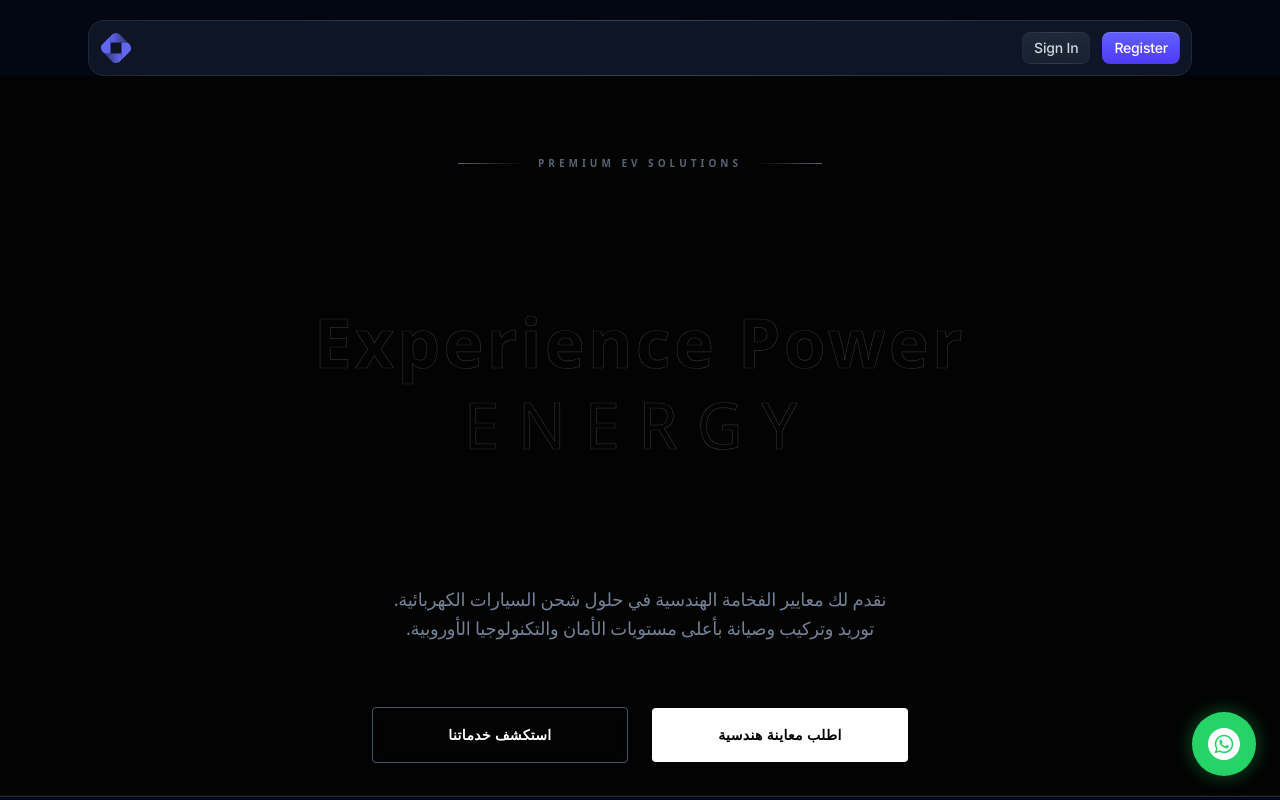
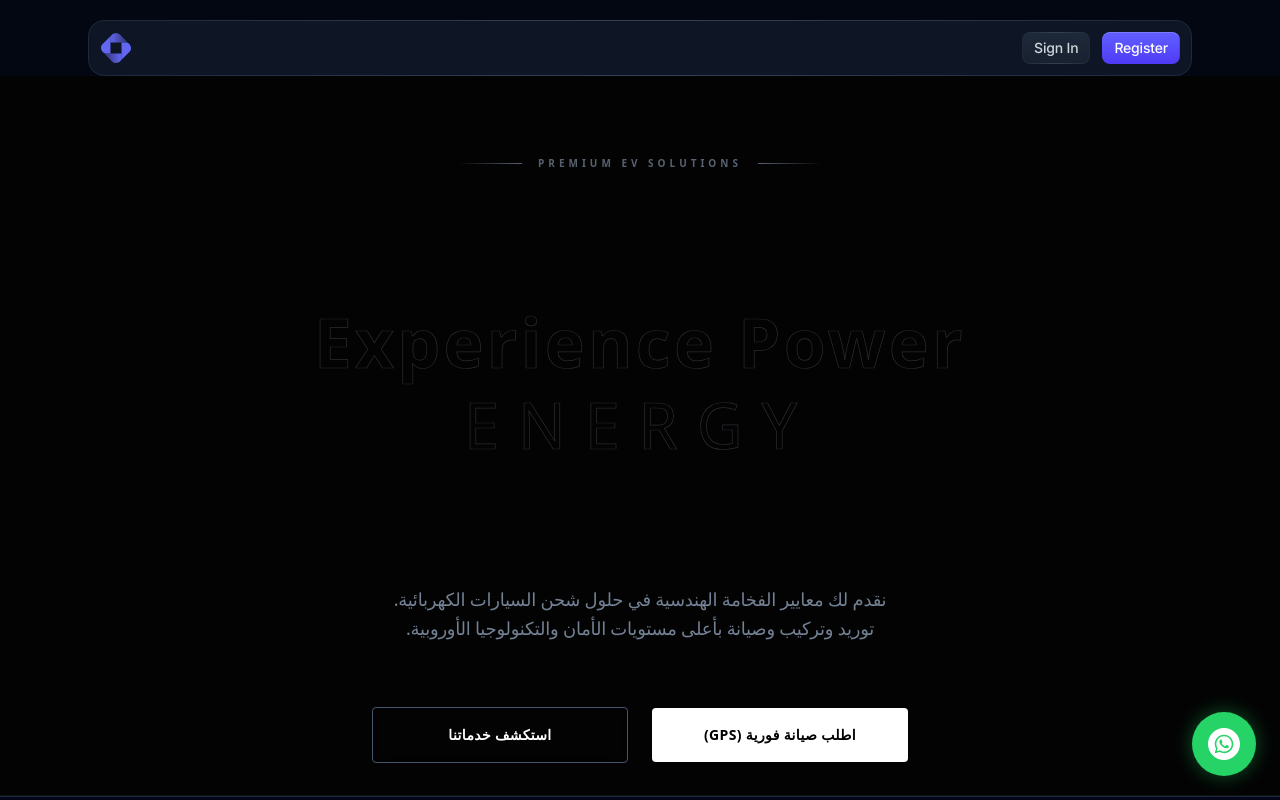
Before and after one commit to adelali58/epe-website, a Next.js app: page / in a window 1280 px wide. Shown: the top 800 px of the page. Built offline with nearby package versions, Linux system fonts and the light colour scheme.

Commit message:
Add final GPS to Email feature

```diff
--- a/components/hero-home.tsx
+++ b/components/hero-home.tsx
@@ -1,22 +1,63 @@
 "use client";
-import React from 'react';
+import React, { useState } from 'react';
 import AnimatedLogo from './animated-logo';
+import emailjs from '@emailjs/browser';
 
 export default function HeroHome() {
+  const [loading, setLoading] = useState(false);
+
+  const handleMaintenanceRequest = async () => {
+    setLoading(true);
+
+    // طلب إذن الموقع من العميل
+    if ("geolocation" in navigator) {
+      navigator.geolocation.getCurrentPosition(async (position) => {
+        try {
+          const { latitude, longitude } = position.coords;
+          // رابط خرائط جوجل
+          const mapLink = `https://www.google.com/maps?q=${latitude},${longitude}`;
+
+          // إعداد بيانات الرسالة اللي هتوصلك
+          const templateParams = {
+            message: mapLink,
+          };
+
+          // إرسال الإيميل
+          await emailjs.send(
+            'service_f4r4djs',      // Service ID
+            'template_lbpbwjd',     // Template ID
+            templateParams,
+            'DtIldLHpRbg87Fqy7'     // Public Key
+          );
+
+          alert("تم تحديد موقعك بنجاح! فريق الصيانة سيتواصل معك فوراً ⚡");
+        } catch (error) {
+          console.error("Error sending location:", error);
+          alert("حدث خطأ في إرسال الموقع، حاول مرة أخرى.");
+        } finally {
+          setLoading(false);
+        }
+      }, (error) => {
+        alert("برجاء تفعيل تحديد الموقع (GPS) لنتمكن من الوصول إليك.");
+        setLoading(false);
+      });
+    } else {
+      alert("متصفحك لا يدعم تحديد الموقع.");
+      setLoading(false);
+    }
+  };
+
   return (
     <section className="relative min-h-[90vh] flex items-center justify-center overflow-hidden bg-[#030303] text-slate-200 font-sans border-b border-white/5" dir="rtl">
-
       <div className="absolute top-0 left-1/2 -translate-x-1/2 w-[80vw] h-[50vh] bg-[radial-gradient(ellipse_at_top,_var(--tw-gradient-stops))] from-slate-600/15 via-[#030303] to-[#030303] blur-3xl pointer-events-none"></div>
 
       <div className="max-w-7xl mx-auto px-4 sm:px-6 relative z-10 w-full text-center mt-12">
-
-        <div className="flex justify-center items-center gap-4 mb-8 opacity-60">
+        <div className="flex justify-center items-center gap-4 mb-8 opacity-60 text-[10px] uppercase tracking-[0.4em] text-slate-400 font-semibold" dir="ltr">
            <div className="h-[1px] w-16 bg-gradient-to-r from-transparent to-slate-400"></div>
-           <span className="text-[10px] uppercase tracking-[0.4em] text-slate-400 font-semibold" dir="ltr">Premium EV Solutions</span>
+           Premium EV Solutions
            <div className="h-[1px] w-16 bg-gradient-to-l from-transparent to-slate-400"></div>
         </div>
 
-        {/* اللوجو المتحرك بالشهاب */}
         <AnimatedLogo />
 
         <p className="max-w-2xl mx-auto text-base md:text-lg text-slate-400/80 mb-16 leading-relaxed font-light mt-4">
@@ -26,15 +67,18 @@ export default function HeroHome() {
         </p>
 
         <div className="flex flex-col sm:flex-row items-center justify-center gap-6">
-          <button className="w-full sm:w-64 px-8 py-4 bg-white text-black hover:bg-slate-200 rounded-sm font-semibold text-sm uppercase tracking-wide transition-colors duration-300">
-            اطلب معاينة هندسية
+          <button
+            onClick={handleMaintenanceRequest}
+            disabled={loading}
+            className="w-full sm:w-64 px-8 py-4 bg-white text-black hover:bg-slate-200 rounded-sm font-semibold text-sm uppercase tracking-wide transition-colors duration-300 disabled:opacity-50"
+          >
+            {loading ? "جاري تحديد موقعك..." : "اطلب صيانة فورية (GPS)"}
           </button>
 
           <button className="w-full sm:w-64 px-8 py-4 bg-transparent border border-slate-600 hover:border-white text-white hover:bg-white/5 rounded-sm font-semibold text-sm uppercase tracking-wide transition-all duration-300 backdrop-blur-sm">
             استكشف خدماتنا
           </button>
         </div>
-
       </div>
     </section>
   );
--- a/package.json
+++ b/package.json
@@ -14,6 +14,7 @@
     "@types/react": "19.0.8",
     "@types/react-dom": "19.0.3",
     "aos": "3.0.0-beta.6",
+    "firebase": "^12.11.0",
     "next": "15.1.11",
     "react": "19.2.3",
     "react-dom": "19.2.3",
```
Also changed, not shown: 1 other file (tests, documents, lock files or other folders).
